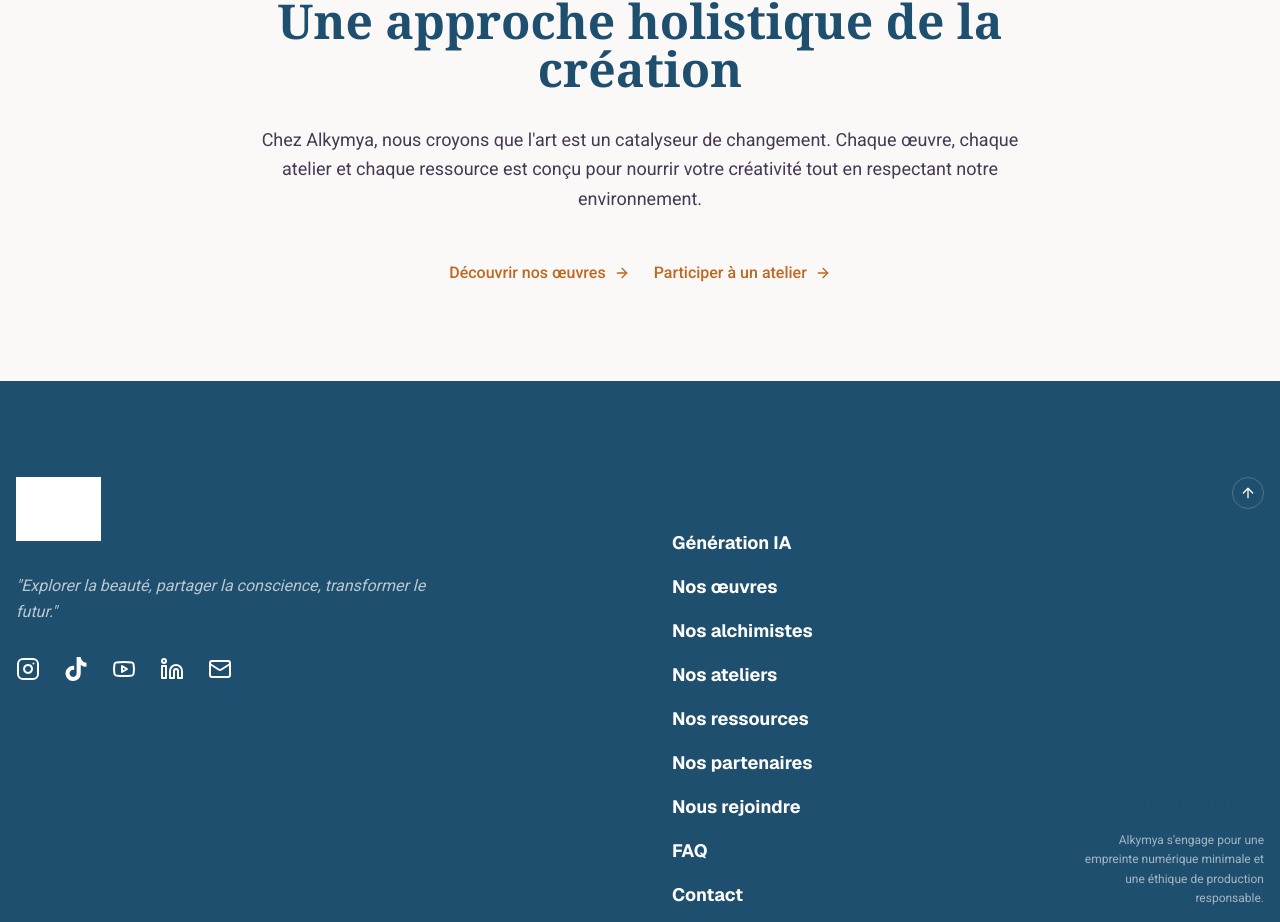
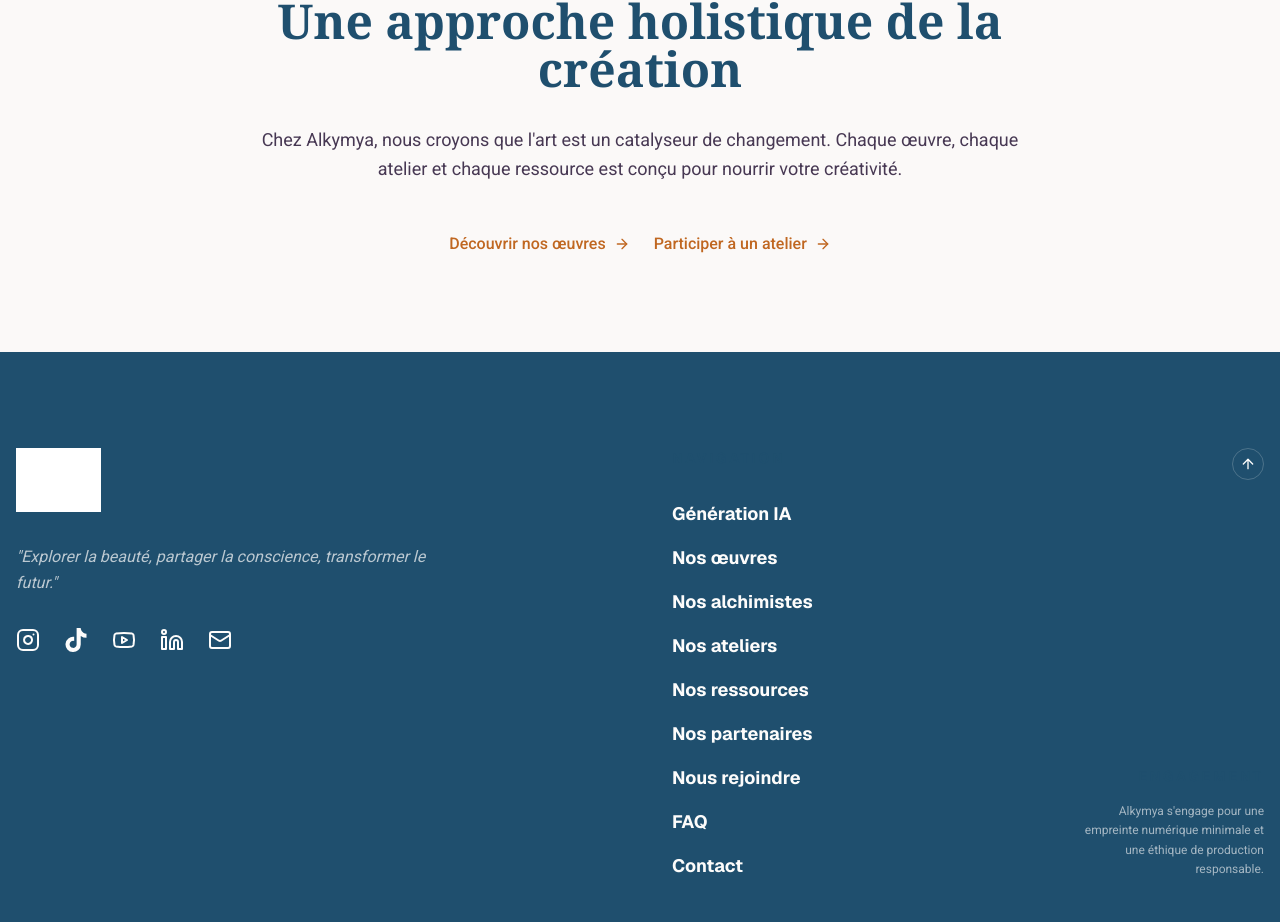
Before and after one commit to leonie-droid/Alkymya, a React (Vite) app: page / in a window 1280 px wide. Shown: the part 1379-2301 px from the top of the page. Built offline with nearby package versions, Linux system fonts and the light colour scheme; grey boxes are pictures that could not be loaded.

Commit message:
feat: Refine homepage description
Remove the "en respectant notre environnement" clause from the homepage's holistic approach description. This simplifies the messaging and focuses on the core creative aspect.

```diff
--- a/src/pages/Home.tsx
+++ b/src/pages/Home.tsx
@@ -18,7 +18,7 @@ export default function Home() {
           >
             <h2 className="text-4xl md:text-5xl font-serif mb-8">Une approche holistique de la création</h2>
             <p className="text-lg text-muted-foreground mb-12 leading-relaxed">
-              Chez Alkymya, nous croyons que l'art est un catalyseur de changement. Chaque œuvre, chaque atelier et chaque ressource est conçu pour nourrir votre créativité tout en respectant notre environnement.
+              Chez Alkymya, nous croyons que l'art est un catalyseur de changement. Chaque œuvre, chaque atelier et chaque ressource est conçu pour nourrir votre créativité.
             </p>
             <div className="flex flex-wrap justify-center gap-6">
               <Link to="/oeuvres" className="inline-flex items-center gap-2 text-accent font-medium hover:underline">
```
